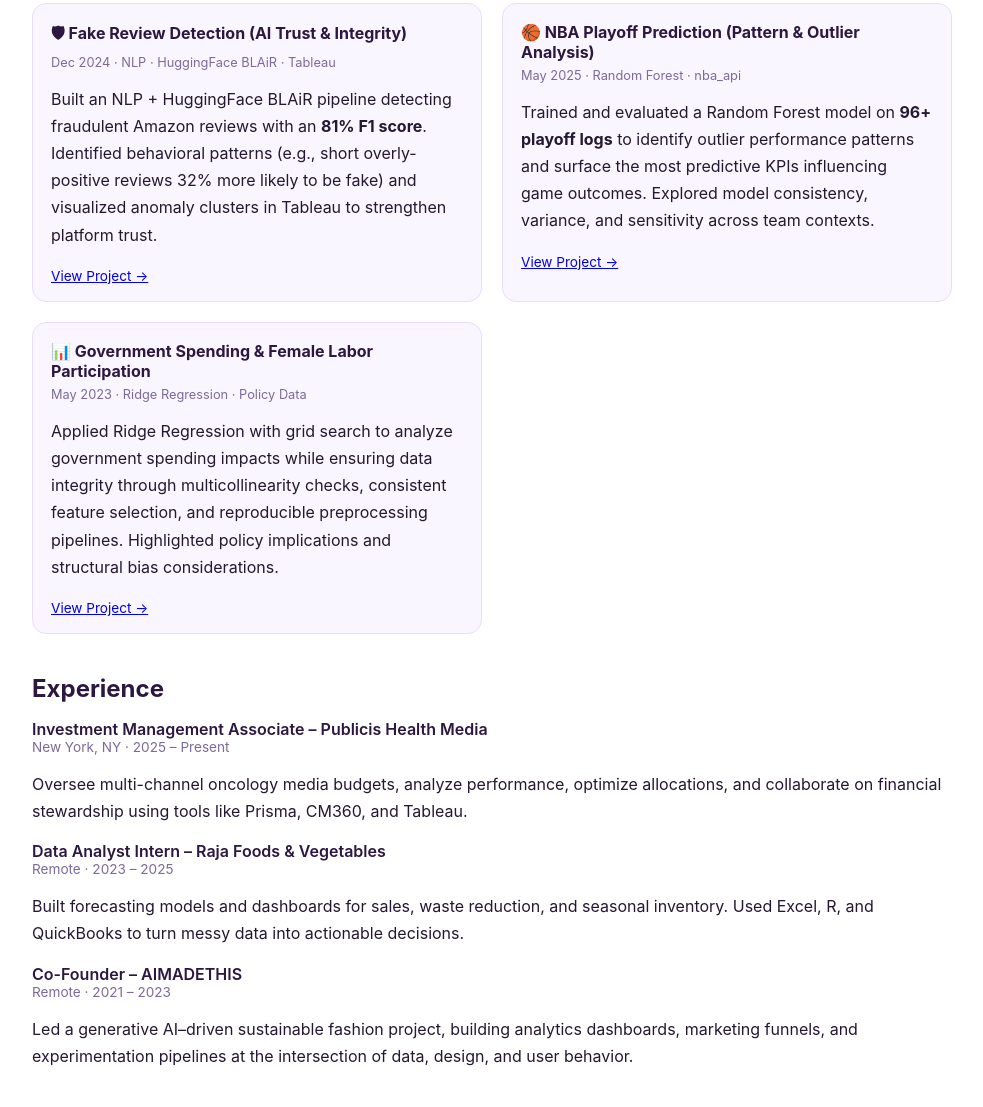
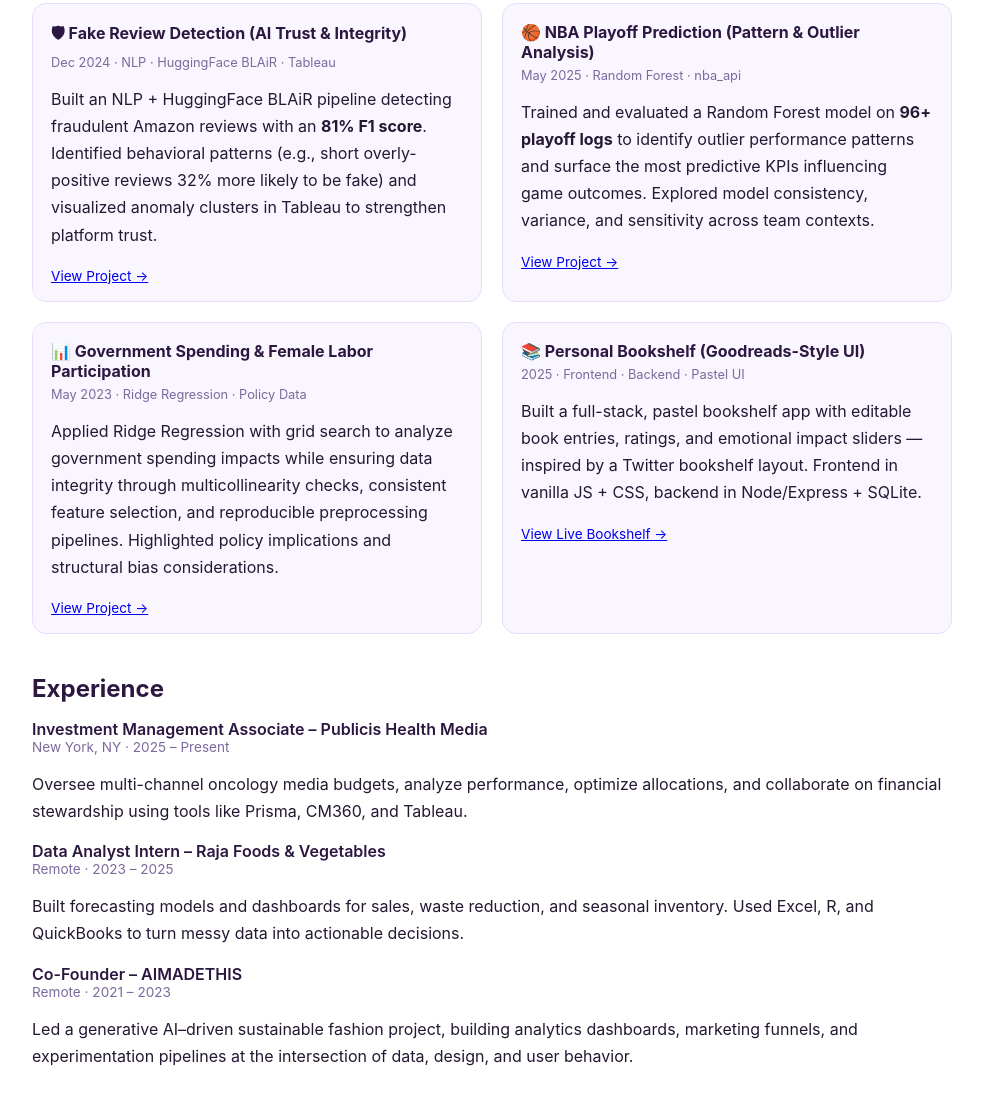
Before and after one commit to nisargakadam/nisargakadam.github.io, a plain HTML site: page index.html in a window 1280 px wide. Shown: the part 1027-2134 px from the top of the page, without its empty margins (148-1131 px from the left). Drawn offline with Linux system fonts and the light colour scheme.

Commit message:
Update index.html

```diff
--- a/index.html
+++ b/index.html
@@ -345,6 +345,7 @@
       <a href="#experience">Experience</a>
       <a href="#education">Education</a>
       <a href="#contact">Contact</a>
+      <a href="bookshelf/" target="_blank">Bookshelf</a>
     </div>
   </nav>
 
@@ -453,6 +454,20 @@
             View Project →
           </a>
         </article>
+
+        <article class="project-card">
+        <h3>📚 Personal Bookshelf (Goodreads-Style UI)</h3>
+        <div class="project-meta">2025 · Frontend · Backend · Pastel UI</div>
+        <p>
+          Built a full-stack, pastel bookshelf app with editable book entries,
+          ratings, and emotional impact sliders — inspired by a Twitter bookshelf
+          layout. Frontend in vanilla JS + CSS, backend in Node/Express + SQLite.
+        </p>
+        <a href="bookshelf/" target="_blank">
+          View Live Bookshelf →
+        </a>
+      </article>
+
       </div>
     </section>
 
```
